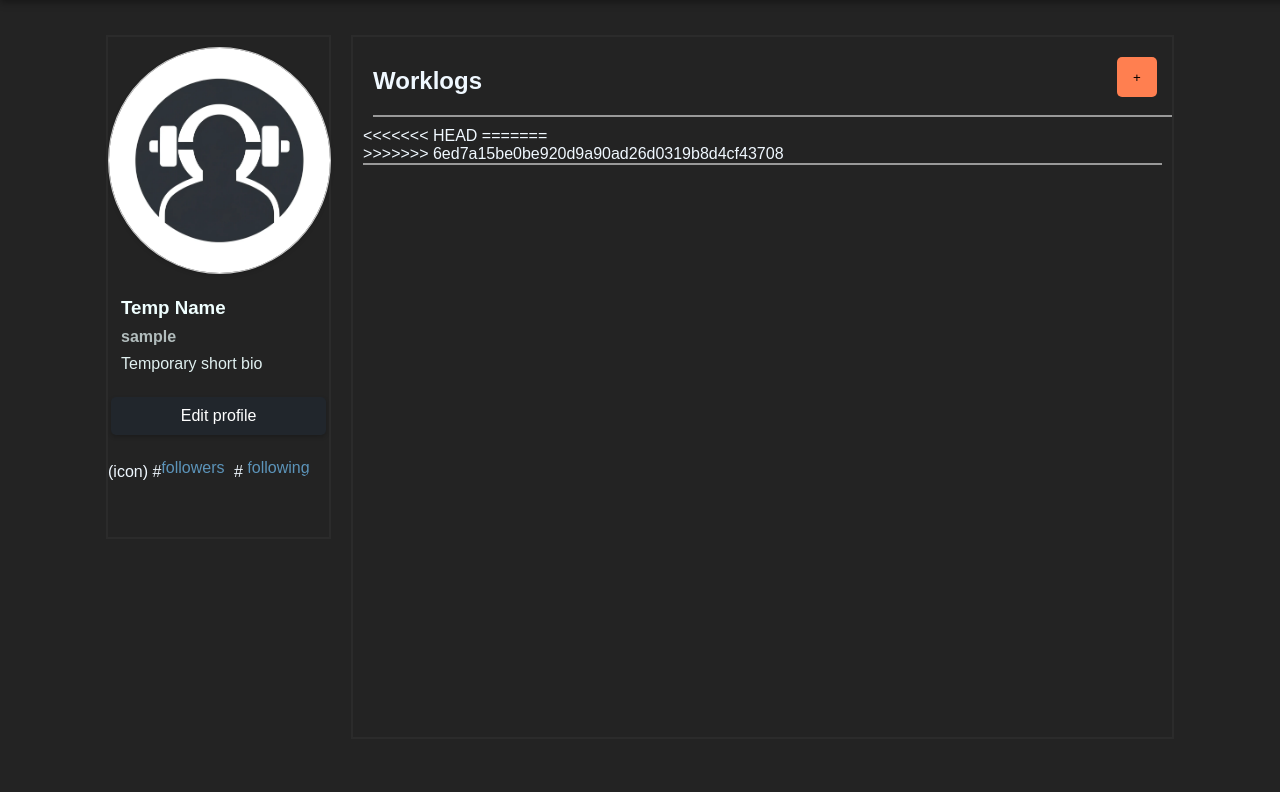
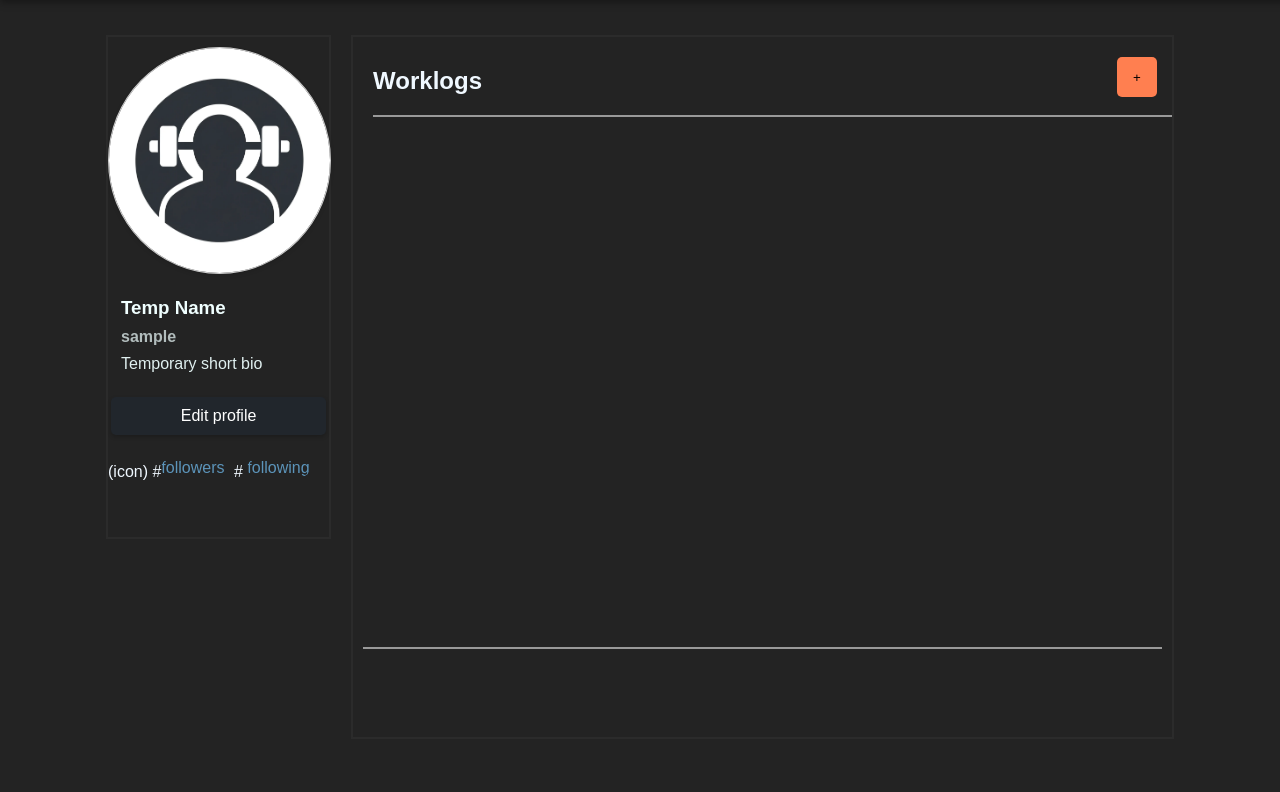
Before and after one commit to jiahaoli0465/Pulse, a Flask app: page /dashboard in a window 1280 px wide. Shown: the part 58-850 px from the top of the page. Run offline with Flask 2, Linux system fonts and the light colour scheme; the visitor is signed in with stand-in values (Sample User, id 1); data comes from the database, SQL or seed files in the repository; data that the repository does not hold is empty; some libraries are stand-ins or nearby versions.

Commit message:
more clean up, minor styling changes

```diff
--- a/app.py
+++ b/app.py
@@ -30,25 +30,6 @@ login_manager.init_app(app)
 login_manager.login_view = 'login'
 
 
-#Use the database jeff so u dont have to looool
-
-# # i dont wanna keep making a new account every time i change an html page
-# def autosignup():
-#     User.signup(
-#                 username="a",
-#                 password="a",
-#                 email="a@a.com",
-#     )
-#     db.session.commit()
-# autosignup()
-
-# #i also cant be bothered to add workout types manually
-# def autoworkoutType():
-#     db.session.add(WorkoutType(id=0, type_name="new awesome workout type"))
-#     db.session.commit()
-# autoworkoutType()
-
-
 @app.route('/')
 def show_home():
     users = User.query.all()
@@ -61,19 +42,8 @@ def form_page():
 @app.route('/dashboard', methods = ['GET', 'POST'])
 @login_required
 def show_dashboard():
-    worklogs = Worklog.query.all()
-    form = NewWorkLog()
-
-    if form.validate_on_submit():
-        title = form.title.data
-
-        worklog = Worklog(title = title, user_id = current_user.id)
-        db.session.add(worklog)
-        db.session.commit()
-
-        return redirect(url_for('show_dashboard'))
-    else:
-        return render_template('users/dashboard.html', form = form, worklogs = worklogs)
+    worklogs = Worklog.query.filter_by(user_id=current_user.id).all()
+    return render_template('users/dashboard.html', worklogs = worklogs)
 
 #============== WORKLOG ===================
 
--- a/static/users/dashboard.css
+++ b/static/users/dashboard.css
@@ -95,24 +95,10 @@
 
 
 #worklogs {
-<<<<<<< HEAD
     height: 600px;
     border-bottom: 2px solid #999;
     margin: 10px;
 
-=======
-    height: 400px;
-    border-bottom: 2px solid #999;
-    margin: 10px;
-
-
-}
-
-#allWorklogs {
-    display: flex;
-    flex-direction: row;
-    flex-wrap: wrap;
->>>>>>> 6ed7a15be0be920d9a90ad26d0319b8d4cf43708
 }
 
 #wl-header {
@@ -139,12 +125,3 @@
     background-color: rgb(255, 100, 80);
 
 }
-
-<<<<<<< HEAD
-=======
-.worklog-lite {
-    width: 200px;
-    height: 60px;
-    background-color: #2b2b2b;
-}
->>>>>>> 6ed7a15be0be920d9a90ad26d0319b8d4cf43708
--- a/templates/users/dashboard.html
+++ b/templates/users/dashboard.html
@@ -31,9 +31,6 @@
                     <button id="wl-btn" onclick="newWL()">+</button>
                 </div>
 
-<<<<<<< HEAD
-
-=======
                 <div id="allWorklogs">
 
                     {% for worklog in worklogs%}
@@ -45,7 +42,6 @@
                     {% endfor %}
 
                 </div>
->>>>>>> 6ed7a15be0be920d9a90ad26d0319b8d4cf43708
 
 
             </div>
```
